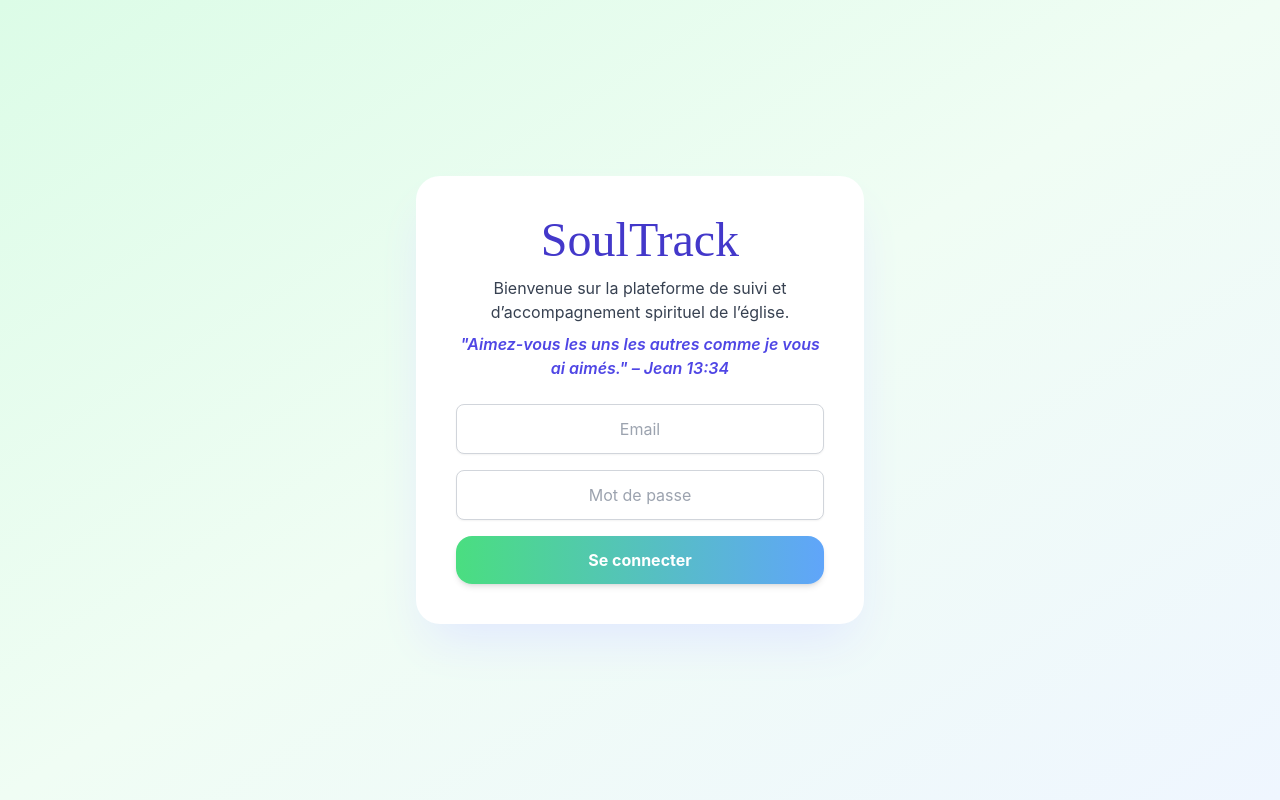
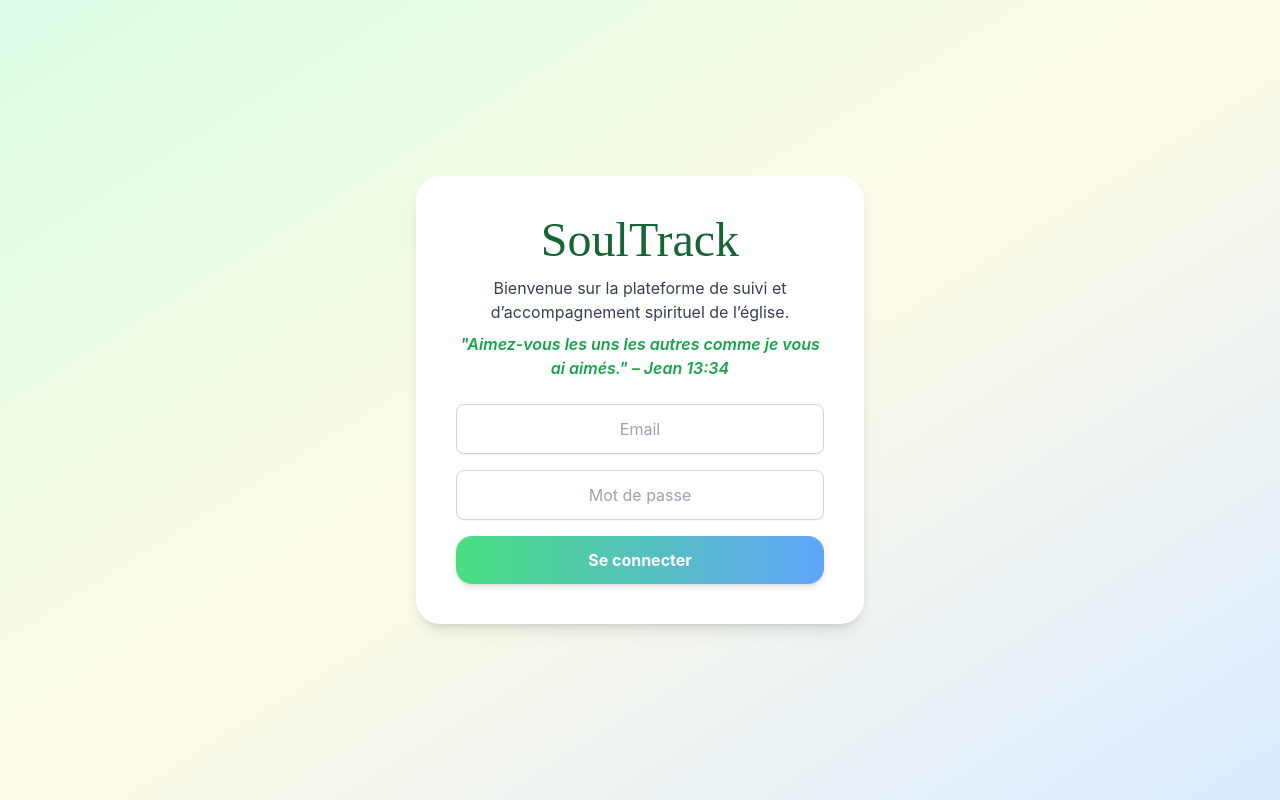
Before and after one commit to allanbavajee/soultrack, a Next.js app: page / in a window 1280 px wide. Built offline with nearby package versions, Linux system fonts and the light colour scheme; no server answers.

Commit message:
Update index.js

```diff
--- a/pages/index.js
+++ b/pages/index.js
@@ -51,10 +51,10 @@ export default function LoginPage() {
   };
 
   return (
-    <div className="min-h-screen flex items-center justify-center bg-gradient-to-br from-green-100 via-green-50 to-blue-50 p-6">
-      <div className="bg-white p-10 rounded-3xl shadow-2xl shadow-indigo-100 w-full max-w-md flex flex-col items-center">
-        {/* Titre stylé */}
-        <h1 className="text-5xl font-handwriting text-indigo-700 mb-3 text-center">
+    <div className="min-h-screen flex items-center justify-center bg-gradient-to-br from-green-100 via-yellow-50 to-blue-100 p-6">
+      <div className="bg-white p-10 rounded-3xl shadow-lg w-full max-w-md flex flex-col items-center">
+        {/* Titre */}
+        <h1 className="text-5xl font-handwriting text-green-800 mb-3 text-center">
           SoulTrack
         </h1>
 
@@ -62,7 +62,7 @@ export default function LoginPage() {
         <p className="text-center text-gray-700 mb-6">
           Bienvenue sur la plateforme de suivi et d’accompagnement spirituel de l’église.
           <br />
-          <span className="italic font-semibold mt-2 block text-indigo-600">
+          <span className="italic font-semibold mt-2 block text-green-600">
             "Aimez-vous les uns les autres comme je vous ai aimés." – Jean 13:34
           </span>
         </p>
@@ -74,7 +74,7 @@ export default function LoginPage() {
             placeholder="Email"
             value={email}
             onChange={(e) => setEmail(e.target.value)}
-            className="border border-gray-300 p-3 rounded-lg w-full text-center shadow-sm focus:outline-indigo-500 focus:ring-2 focus:ring-indigo-200 transition"
+            className="border border-gray-300 p-3 rounded-lg w-full text-center shadow-sm focus:outline-green-500 focus:ring-2 focus:ring-green-200 transition"
             required
           />
 
@@ -83,7 +83,7 @@ export default function LoginPage() {
             placeholder="Mot de passe"
             value={password}
             onChange={(e) => setPassword(e.target.value)}
-            className="border border-gray-300 p-3 rounded-lg w-full text-center shadow-sm focus:outline-indigo-500 focus:ring-2 focus:ring-indigo-200 transition"
+            className="border border-gray-300 p-3 rounded-lg w-full text-center shadow-sm focus:outline-green-500 focus:ring-2 focus:ring-green-200 transition"
             required
           />
 
```
